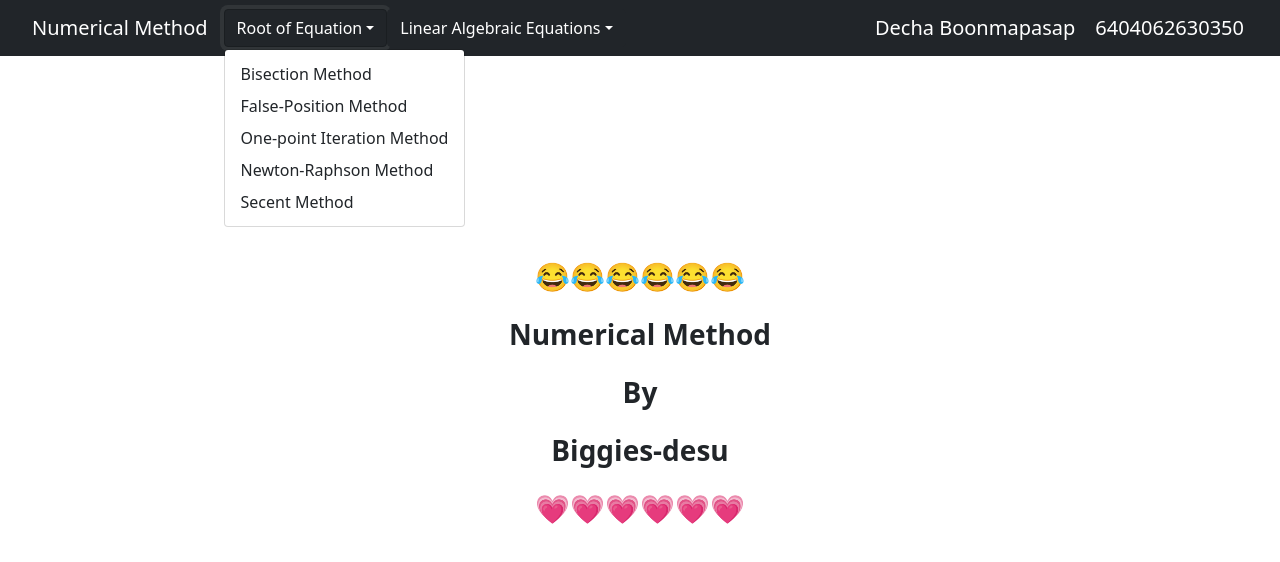
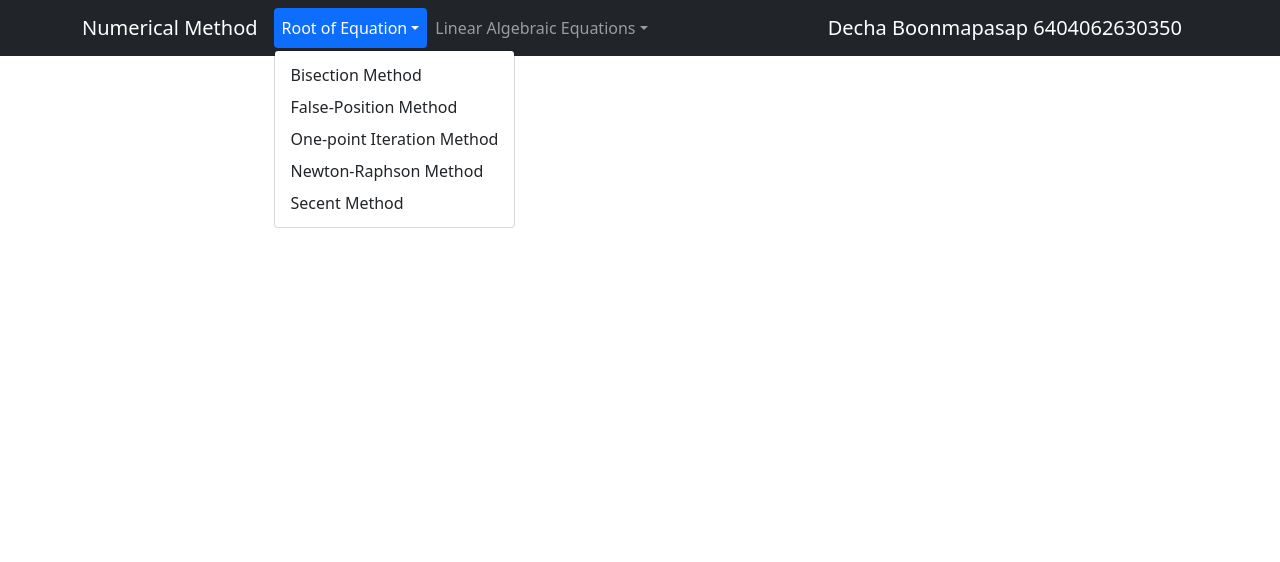
Before and after one commit to biggies-desu/Numerical-Method, a React (Create React App) app: page / in a window 1280 px wide. Both pictures are taken after a click on the button "Root of Equation". Shown: the top 562 px of the page. Built offline with nearby package versions, Linux system fonts and the light colour scheme.

Commit message:
literally bisection done

```diff
--- a/src/App.js
+++ b/src/App.js
@@ -1,84 +1,54 @@
 import './App.css';
 import './css/styles.css';
 import 'bootstrap';
+import React from "react";
+import Container from 'react-bootstrap/Container';
+import Nav from 'react-bootstrap/Nav';
+import Navbar from 'react-bootstrap/Navbar';
+import NavDropdown from 'react-bootstrap/NavDropdown';
+import ReactDOM from "react-dom";
+import { BrowserRouter, Route, Routes, Link } from "react-router-dom";
+import Bisection from './js/Bisection'
 
-function App() {
-  return (
-    <div className="App">
-      <header className="App-header">
-        <head>
-        <meta charset="utf-8" />
-        <meta name="viewport" content="width=device-width, initial-scale=1"/>
-        <meta name="description" content="Numerical Method React project for education." />
-        <meta name="author" content="TechnicalMaid :)" />
-        <link href="https://cdn.jsdelivr.net/npm/bootstrap@5.2.1/dist/css/bootstrap.min.css" rel="stylesheet" integrity="sha384-iYQeCzEYFbKjA/T2uDLTpkwGzCiq6soy8tYaI1GyVh/UjpbCx/TYkiZhlZB6+fzT" crossorigin="anonymous"></link>
-        </head>
-        <body>
-        <nav class="navbar navbar-expand-lg navbar-dark bg-dark">
-          <div class="container-fluid">
-            <a class="navbar-brand" href="#">
-            &emsp;Numerical Method
-            </a>
-            <button class="navbar-toggler" type="button" data-bs-toggle="collapse" data-bs-target="#navbarNavDarkDropdown" aria-controls="navbarNavDarkDropdown" aria-expanded="false" aria-label="Toggle navigation">
-              <span class="navbar-toggler-icon"></span>
-            </button>
-            <div class="collapse navbar-collapse" id="navbarNavDarkDropdown">
-              <ul class="navbar-nav">
-                <li class="nav-item dropdown Root of Equations">
-                  <a class="btn btn-dark dropdown-toggle bg-dark" href="#" role="button" data-bs-toggle="dropdown" aria-expanded="false">
-                  Root of Equation
-                  </a>
-                  <ul class="dropdown-menu">
-                    <li><a class="dropdown-item" href="#">Bisection Method</a></li>
-                    <li><a class="dropdown-item" href="#">False-Position Method</a></li>
-                    <li><a class="dropdown-item" href="#">One-point Iteration Method</a></li>
-                    <li><a class="dropdown-item" href="#">Newton-Raphson Method</a></li>
-                    <li><a class="dropdown-item" href="#">Secent Method</a></li>
-                  </ul>
-                </li>
-                <li class="nav-item dropdown Linear Algebraic Equations">
-                  <a class="btn btn-dark dropdown-toggle bg-dark" href="#" role="button" data-bs-toggle="dropdown" aria-expanded="false">
-                  Linear Algebraic Equations
-                  </a>
-                  <ul class="dropdown-menu dropdown-dark">
-                    <li><a class="dropdown-item" href="#">Cramer's rule</a></li>
-                    <li><a class="dropdown-item" href="#">Guess Elimination</a></li>
-                    <li><a class="dropdown-item" href="#">Guess-Jordan Elimination</a></li>
-                    <li><a class="dropdown-item" href="#">Matrix Inversion</a></li>
-                    <li><a class="dropdown-item" href="#">LU Decomposition</a></li>
-                    <li><a class="dropdown-item" href="#">Cholesky Decomposition</a></li>
-                    <li><a class="dropdown-item" href="#">Jacobi Iteration Method</a></li>
-                    <li><a class="dropdown-item" href="#">Guess-Seidel Iteration</a></li>
-                    <li><a class="dropdown-item" href="#">Conjugate Gradient Iteration</a></li>
-                  </ul>
-                </li>
-              </ul>
-            </div>
-          </div>
-          <a class="navbar-brand" href="#">
-            &emsp;Decha Boonmapasap&emsp;6404062630350&emsp;
-          </a>
-        </nav>
-
-        <div class="container">
-            <div class="text-center fw-bold text-dark position-absolute top-50 start-50 translate-middle fs-3">
-                <p>&#128514;&#128514;&#128514;&#128514;&#128514;&#128514;</p>
-                <p>Numerical Method</p>
-                <p>By</p>
-                <p>Biggies-desu</p>
-                <p>&#128151;&#128151;&#128151;&#128151;&#128151;&#128151;</p>
-            </div>
-        </div>
-        <script src="https://code.jquery.com/jquery-3.2.1.slim.min.js" integrity="sha384-KJ3o2DKtIkvYIK3UENzmM7KCkRr/rE9/Qpg6aAZGJwFDMVNA/GpGFF93hXpG5KkN" crossorigin="anonymous"></script>
-        <script src="https://cdn.jsdelivr.net/npm/popper.js@1.12.9/dist/umd/popper.min.js" integrity="sha384-ApNbgh9B+Y1QKtv3Rn7W3mgPxhU9K/ScQsAP7hUibX39j7fakFPskvXusvfa0b4Q" crossorigin="anonymous"></script>
-        <script src="https://cdn.jsdelivr.net/npm/bootstrap@5.2.1/dist/js/bootstrap.bundle.min.js "></script>
-        <script src="js/scripts.js"></script>
+import Falseposition from './js/False-position'
+import OnePoint from './js/One-point-Iteration'
+import Newton from './js/Newton-Raphson'
+import Secent from './js/Secent'
 
 
 
-    </body>
-      </header>
-    </div>
+function App() {
+  const handleSelect = (eventKey) => alert(`${eventKey}`);
+  return (
+
+    <Navbar bg="dark" variant="dark">
+        <Container>
+          <Navbar.Brand href="#home">Numerical Method</Navbar.Brand>
+          <Nav className="me-auto">
+          <Nav variant="pills" activeKey="1" onSelect={handleSelect}>
+          <NavDropdown title="Root of Equation" id="Root_of_Equation">
+              <NavDropdown.Item onClick={Bisection}>Bisection Method</NavDropdown.Item>
+              <NavDropdown.Item onClick={Falseposition}>False-Position Method</NavDropdown.Item>
+              <NavDropdown.Item eventKey={'OnePoint'}>One-point Iteration Method</NavDropdown.Item>
+              <NavDropdown.Item eventKey={'Newton'}>Newton-Raphson Method</NavDropdown.Item>
+              <NavDropdown.Item eventKey={'Secent'}>Secent Method</NavDropdown.Item>
+          </NavDropdown>
+          <NavDropdown title="Linear Algebraic Equations" id="Liner_Algebraic_Equation">
+              <NavDropdown.Item href="#action3">Cramer's rule</NavDropdown.Item>
+              <NavDropdown.Item href="#action3">Guess Elimination</NavDropdown.Item>
+              <NavDropdown.Item href="#action3">Guess-Jordan Elimination</NavDropdown.Item>
+              <NavDropdown.Item href="#action3">LU Decomposition</NavDropdown.Item>
+              <NavDropdown.Item href="#action3">Cholesky Decomposition</NavDropdown.Item>
+              <NavDropdown.Item href="#action3">Jacobi Iteration Method</NavDropdown.Item>
+              <NavDropdown.Item href="#action3">Guess-Seidel Iteration</NavDropdown.Item>
+              <NavDropdown.Item href="#action3">Conjugate Gradient Iteration</NavDropdown.Item>
+          </NavDropdown>
+          </Nav>
+          </Nav>
+          <Navbar.Brand href="#home">Decha Boonmapasap 6404062630350</Navbar.Brand>
+        </Container>
+      </Navbar>
+
   );
 }
 
--- a/src/index.js
+++ b/src/index.js
@@ -3,6 +3,7 @@ import ReactDOM from 'react-dom/client';
 import './index.css';
 import App from './App';
 import reportWebVitals from './reportWebVitals';
+
 
 const root = ReactDOM.createRoot(document.getElementById('root'));
 root.render(
--- /dev/null
+++ b/src/js/Bisection.js
@@ -0,0 +1,115 @@
+import { render } from "@testing-library/react";
+import React from 'react';
+const Parser = require('expr-eval').Parser;
+
+
+function bisectioncalc(XL,XR,func,errorapox)
+{
+    const parser = new Parser();
+    function fx(x)
+    {
+        let expr = parser.parse(func)
+        console.log("fx = "+expr.evaluate({ x: (x) }))
+        return expr.evaluate({ x: (x) })
+    }
+
+    var i = 0;
+    var xl = parseFloat(XL);
+    var xr = parseFloat(XR);
+    var xm,xold;
+    var ErrorApox=10000000; //set as default
+    var inputerrorapox = parseFloat(errorapox)
+    while(ErrorApox>inputerrorapox)
+    {
+        xm=(xl+xr)/2;
+        if(fx(xm)*fx(xr)<0)
+        {
+            xold=xl
+            xl=xm
+        }
+        if(fx(xm)*fx(xr)>0)
+        {
+            xold=xr
+            xr=xm
+        }
+        ErrorApox = Math.abs((xm-xold)/xm)*100
+        i++
+        render(("Iteration #"+i+" || XL = "+xl+" XM = "+xm+" XR = "+xr))
+        render(("ErrorApox = "+ErrorApox))
+
+    }
+
+}
+
+
+class Bisect extends React.Component {
+    handleSubmit = (event) => {
+      event.preventDefault()
+      const XL = (event.target.xl.value)
+      const XR = (event.target.xr.value)
+      const func = (event.target.function.value)
+      const errorapox = (event.target.err.value)
+      console.log("XL = "+XL)
+      console.log("XR = "+XR)
+      console.log("Function = "+func)
+      console.log("Errorapox = "+errorapox)
+      bisectioncalc(XL,XR,func,errorapox)
+    }
+
+    render() {
+      return (
+        <form onSubmit={this.handleSubmit}>
+            <p>
+          <label>
+             XL :
+            <input
+              type="text"
+              name="xl"
+              size = "6"
+              ref={node => (this.inputNode = node)}
+            />
+          </label>
+          <label>
+             XR :
+            <input
+              type="text"
+              name="xr"
+              size = "6"
+              ref={node => (this.inputNode = node)}
+            />
+          </label>
+          <label>
+             ErrorApox :
+            <input
+              type="text"
+              name="err"
+              size = "3"
+              ref={node => (this.inputNode = node)}
+            />
+          </label>
+          </p>
+          <p>
+          <label>
+             function :
+            <input
+              type="text"
+              name="function"
+              size = "30"
+              ref={node => (this.inputNode = node)}
+            />
+          </label>
+          </p>
+          <button type="submit">Submit</button>
+        </form>
+      )
+    }
+  }
+
+
+
+function Bisection()
+{
+    render(<Bisect />);
+}
+
+export default Bisection;
--- /dev/null
+++ b/src/js/False-position.js
@@ -0,0 +1,15 @@
+
+import { render } from "@testing-library/react";
+var xm = <h1>I Love JSX!</h1>;
+
+function calcFalseposition(){
+    xm = <>this is Falseposition</>
+    render(xm)
+}
+
+function Falseposition() {
+    calcFalseposition();
+    alert("FALSE POSITION")
+}
+
+export default Falseposition;
```
Also changed, not shown: package.json (+7 -0 lines), src/js/Newton-Raphson.js (added), src/js/One-point-Iteration.js (added), src/js/Secent.js (added), 1 other file (tests, documents, lock files or other folders).
